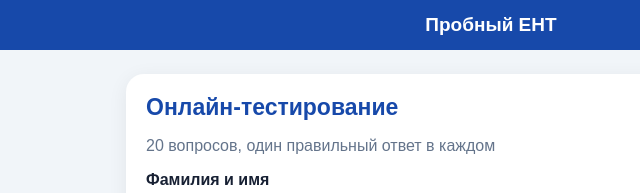
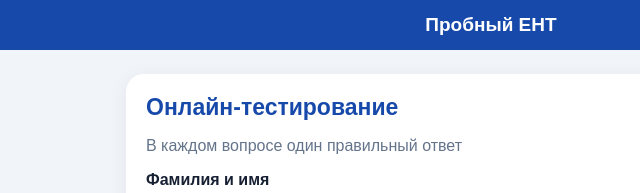
Before and after one commit to ZahAleNik/fizika, a plain HTML site: page ent-test.html in a window 1280 px wide. Shown: the top 193 px of the page, 149-789 px from the left. Drawn offline with Linux system fonts and the light colour scheme.

Commit message:
Update ent-test.html

```diff
--- a/ent-test.html
+++ b/ent-test.html
@@ -43,7 +43,7 @@ th{background:#f1f5f9}
 
 <section class="card" id="entry">
 <h1>Онлайн-тестирование</h1>
-<p class="muted">20 вопросов, один правильный ответ в каждом</p>
+<p class="muted">В каждом вопросе один правильный ответ</p>
 
 <label class="field" for="name">Фамилия и имя</label>
 <input id="name" type="text" placeholder="Иванов Иван" maxlength="100" autocomplete="off">
```
